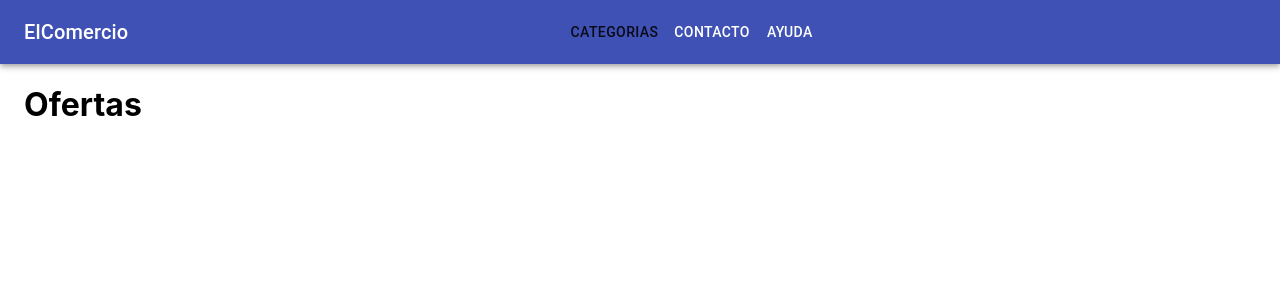
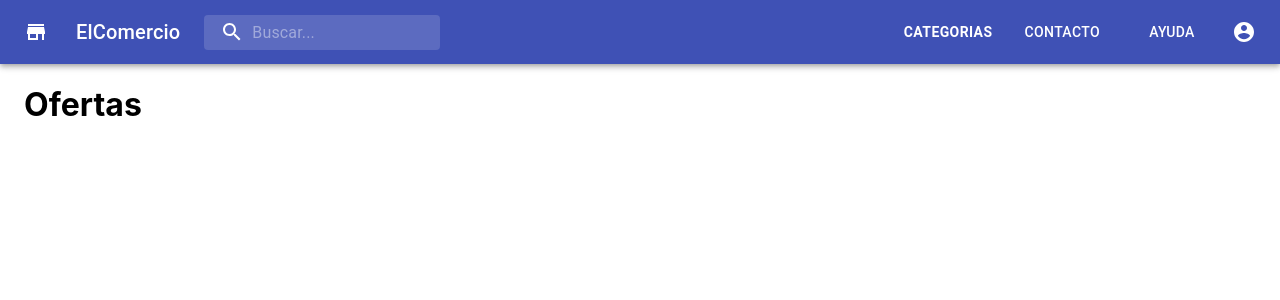
Before and after one commit to NicoFlecha/elcomercio, a React (Create React App) app: page / in a window 1280 px wide. Shown: the top 300 px of the page. Built offline with nearby package versions, Linux system fonts and the light colour scheme.

Commit message:
Mejora NavBar - Agrego Barra de Búsqueda

```diff
--- a/src/App.js
+++ b/src/App.js
@@ -1,6 +1,5 @@
 import { Container } from '@material-ui/core';
 import './App.css';
-import Header from './components/Header';
 import NavBar from './components/NavBar';
 
 const menuItems = [
--- a/src/components/Header.jsx
+++ /dev/null
@@ -1,186 +0,0 @@
-import {
-    AppBar,
-    Toolbar,
-    Typography,
-    makeStyles,
-    Button,
-    IconButton,
-    Drawer,
-    Link,
-    MenuItem,
-  } from "@material-ui/core";
-  import MenuIcon from "@material-ui/icons/Menu";
-  import React, { useState, useEffect } from "react";
-  import { Link as RouterLink, Router } from "react-router-dom";
-
-  const headersData = [
-    {
-      label: "Listings",
-      href: "/listings",
-    },
-    {
-      label: "Mentors",
-      href: "/mentors",
-    },
-    {
-      label: "My Account",
-      href: "/account",
-    },
-    {
-      label: "Log Out",
-      href: "/logout",
-    },
-  ];
-
-  const useStyles = makeStyles(() => ({
-    header: {
-      backgroundColor: "#400CCC",
-      paddingRight: "79px",
-      paddingLeft: "118px",
-      "@media (max-width: 900px)": {
-        paddingLeft: 0,
-      },
-    },
-    logo: {
-      fontFamily: "Work Sans, sans-serif",
-      fontWeight: 600,
-      color: "#FFFEFE",
-      textAlign: "left",
-    },
-    menuButton: {
-      fontFamily: "Open Sans, sans-serif",
-      fontWeight: 700,
-      size: "18px",
-      marginLeft: "38px",
-    },
-    toolbar: {
-      display: "flex",
-      justifyContent: "space-between",
-    },
-    drawerContainer: {
-      padding: "20px 30px",
-    },
-  }));
-
-  export default function Header() {
-    const { header, logo, menuButton, toolbar, drawerContainer } = useStyles();
-
-    const [state, setState] = useState({
-      mobileView: false,
-      drawerOpen: false,
-    });
-
-    const { mobileView, drawerOpen } = state;
-
-    useEffect(() => {
-      const setResponsiveness = () => {
-        return window.innerWidth < 900
-          ? setState((prevState) => ({ ...prevState, mobileView: true }))
-          : setState((prevState) => ({ ...prevState, mobileView: false }));
-      };
-
-      setResponsiveness();
-
-      window.addEventListener("resize", () => setResponsiveness());
-
-      return () => {
-        window.removeEventListener("resize", () => setResponsiveness());
-      };
-    }, []);
-
-    const displayDesktop = () => {
-      return (
-        <Toolbar className={toolbar}>
-          {femmecubatorLogo}
-          <div>{getMenuButtons()}</div>
-        </Toolbar>
-      );
-    };
-
-    const displayMobile = () => {
-      const handleDrawerOpen = () =>
-        setState((prevState) => ({ ...prevState, drawerOpen: true }));
-      const handleDrawerClose = () =>
-        setState((prevState) => ({ ...prevState, drawerOpen: false }));
-
-      return (
-        <Toolbar>
-          <IconButton
-            {...{
-              edge: "start",
-              color: "inherit",
-              "aria-label": "menu",
-              "aria-haspopup": "true",
-              onClick: handleDrawerOpen,
-            }}
-          >
-            <MenuIcon />
-          </IconButton>
-
-          <Drawer
-            {...{
-              anchor: "left",
-              open: drawerOpen,
-              onClose: handleDrawerClose,
-            }}
-          >
-            <div className={drawerContainer}>{getDrawerChoices()}</div>
-          </Drawer>
-
-          <div>{femmecubatorLogo}</div>
-        </Toolbar>
-      );
-    };
-
-    const getDrawerChoices = () => {
-      return headersData.map(({ label, href }) => {
-        return (
-            <Router>
-                <Link
-                    {...{
-                    component: RouterLink,
-                    to: href,
-                    color: "inherit",
-                    style: { textDecoration: "none" },
-                    key: label,
-                    }}
-                >
-                    <MenuItem>{label}</MenuItem>
-                </Link>
-            </Router>
-        );
-      });
-    };
-
-    const femmecubatorLogo = (
-      <Typography variant="h6" component="h1" className={logo}>
-        Femmecubator
-      </Typography>
-    );
-
-    const getMenuButtons = () => {
-      return headersData.map(({ label, href }) => {
-        return (
-          <Button
-            {...{
-              key: label,
-              color: "inherit",
-              to: href,
-              component: RouterLink,
-              className: menuButton,
-            }}
-          >
-            {label}
-          </Button>
-        );
-      });
-    };
-
-    return (
-      <header>
-        <AppBar className={header}>
-          {mobileView ? displayMobile() : displayDesktop()}
-        </AppBar>
-      </header>
-    );
-  }
--- a/src/components/MenuSimple.jsx
+++ b/src/components/MenuSimple.jsx
@@ -3,7 +3,7 @@
 import { makeStyles } from "@material-ui/styles";
 
 
-function MenuSimple (props) {
+function MenuSimple ({item}) {
 
     const [anchorEl, setAnchorEl] = React.useState(null);
     const handleClick = (event) => {
@@ -16,38 +16,46 @@
 
     const useStyles = makeStyles({
         colorMain: {
-            color: 'red'
+            color: 'white'
+        },
+        fontBold: {
+            fontWeight: 'bold',
+            color: 'inherit'
         }
     })
 
-    return (<>
-        <Button className={useStyles.colorMain} aria-controls="simple-menu" aria-haspopup="true" onClick={handleClick}>
-            {props.item.titulo}
+    const styles = useStyles();
+
+    return (
+        <>
+            <Button className={[styles.colorMain, styles.fontBold]} aria-controls="simple-menu" aria-haspopup="true" onClick={handleClick}>
+                {item.titulo}
             </Button>
             <Menu
                 id="simple-menu"
-            anchorOrigin={{
-                vertical: 'bottom',
-                horizontal: 'center',
-            }}
-            transformOrigin={{
-                vertical: 'top',
-                horizontal: 'center',
-              }}
+                // anchorOrigin={{
+                //     vertical: 'bottom',
+                //     horizontal: 'center',
+                // }}
+                // transformOrigin={{
+                //     vertical: 'top',
+                //     horizontal: 'center',
+                //   }}
                 anchorEl={anchorEl}
                 keepMounted
                 open={Boolean(anchorEl)}
                 onClose={handleClose}
             >
-        <>
+                <div>
                 {
-            props.item.elementos.map(elemento => {
+                    item.elementos.map(elemento => {
                         return <MenuItem onClick={handleClose}>{elemento.titulo}</MenuItem>
                     })
                 }
+                </div>
+            </Menu>
         </>
-        </Menu>
-    </>)
+    )
 }
 
 export default MenuSimple;
--- a/src/components/NavBar.jsx
+++ b/src/components/NavBar.jsx
@@ -1,48 +1,214 @@
-import { AppBar, Box, Button, Container, IconButton, Slide, Toolbar, Typography, useScrollTrigger } from "@material-ui/core";
+import React from 'react';
+import { alpha, makeStyles } from '@material-ui/core/styles';
+import { AppBar, Toolbar, IconButton, Typography, InputBase, Badge, MenuItem, Menu, Button } from '@material-ui/core';
+import { Store as StoreIcon, Search as SearchIcon, AccountCircle, More as MoreIcon} from "@material-ui/icons";
 import MenuSimple from './MenuSimple';
 
-const HideOnScroll = props => {
-    const { children, window } = props;
-    const trigger = useScrollTrigger({ target: window ? window() : undefined });
+const useStyles = makeStyles((theme) => ({
+  grow: {
+    flexGrow: 1,
+  },
+  menuButton: {
+    marginRight: theme.spacing(2),
+  },
+  title: {
+    display: 'none',
+    [theme.breakpoints.up('sm')]: {
+      display: 'block',
+    },
+  },
+  search: {
+    position: 'relative',
+    borderRadius: theme.shape.borderRadius,
+    backgroundColor: alpha(theme.palette.common.white, 0.15),
+    '&:hover': {
+      backgroundColor: alpha(theme.palette.common.white, 0.25),
+    },
+    marginRight: theme.spacing(2),
+    marginLeft: 0,
+    width: '100%',
+    [theme.breakpoints.up('sm')]: {
+      marginLeft: theme.spacing(3),
+      width: 'auto',
+    },
+  },
+  searchIcon: {
+    padding: theme.spacing(0, 2),
+    height: '100%',
+    position: 'absolute',
+    pointerEvents: 'none',
+    display: 'flex',
+    alignItems: 'center',
+    justifyContent: 'center',
+  },
+  inputRoot: {
+    color: 'inherit',
+  },
+  inputInput: {
+    padding: theme.spacing(1, 1, 1, 0),
+    // vertical padding + font size from searchIcon
+    paddingLeft: `calc(1em + ${theme.spacing(4)}px)`,
+    transition: theme.transitions.create('width'),
+    width: '100%',
+    [theme.breakpoints.up('md')]: {
+      width: '20ch',
+    },
+  },
+  sectionDesktop: {
+    display: 'none',
+    [theme.breakpoints.up('md')]: {
+      display: 'flex',
+    },
+  },
+  sectionMobile: {
+    display: 'flex',
+    [theme.breakpoints.up('md')]: {
+      display: 'none',
+    },
+  },
+}));
 
-    return (
-      <Slide appear={false} direction="down" in={!trigger}>
-        {children}
-      </Slide>
-    );
+const NavBar = (props) => {
+  const classes = useStyles();
+  const [anchorEl, setAnchorEl] = React.useState(null);
+  const [mobileMoreAnchorEl, setMobileMoreAnchorEl] = React.useState(null);
+
+  const isMenuOpen = Boolean(anchorEl);
+  const isMobileMenuOpen = Boolean(mobileMoreAnchorEl);
+
+  const handleProfileMenuOpen = (event) => {
+    setAnchorEl(event.currentTarget);
+  };
+
+  const handleMobileMenuClose = () => {
+    setMobileMoreAnchorEl(null);
+  };
+
+  const handleMenuClose = () => {
+    setAnchorEl(null);
+    handleMobileMenuClose();
+  };
+
+  const handleMobileMenuOpen = (event) => {
+    setMobileMoreAnchorEl(event.currentTarget);
+  };
+
+  const menuId = 'primary-search-account-menu';
+  const renderMenu = (
+    <Menu
+      anchorEl={anchorEl}
+      anchorOrigin={{ vertical: 'top', horizontal: 'right' }}
+      id={menuId}
+      keepMounted
+      transformOrigin={{ vertical: 'top', horizontal: 'right' }}
+      open={isMenuOpen}
+      onClose={handleMenuClose}
+    >
+      <MenuItem onClick={handleMenuClose}>Profile</MenuItem>
+      <MenuItem onClick={handleMenuClose}>My account</MenuItem>
+    </Menu>
+  );
+
+  const mobileMenuId = 'primary-search-account-menu-mobile';
+  const renderMobileMenu = (items = []) => (
+    <Menu
+      anchorEl={mobileMoreAnchorEl}
+      anchorOrigin={{ vertical: 'top', horizontal: 'right' }}
+      id={mobileMenuId}
+      keepMounted
+      transformOrigin={{ vertical: 'top', horizontal: 'right' }}
+      open={isMobileMenuOpen}
+      onClose={handleMobileMenuClose}
+    >
+        <MenuItems items={items} />
+        <MenuItem onClick={handleProfileMenuOpen}>
+            <IconButton
+                aria-label="account of current user"
+                aria-controls="primary-search-account-menu"
+                aria-haspopup="true"
+                color="inherit"
+            >
+                <AccountCircle />
+            </IconButton>
+            <p>Profile</p>
+        </MenuItem>
+    </Menu>
+  );
+
+const MenuItems = ({items}, mobile = false) => {
+    let menuItems = items.items.map(item => {
+        let menuItem;
+        switch (item.tipo) {
+            case 'dropdown':
+                menuItem = <MenuSimple item={item}></MenuSimple>
+            break;
+            default:
+                menuItem = <MenuItem><Button style={{color: mobile ? "inherit" : "white"}}>{item.titulo}</Button></MenuItem>
+        }
+        return menuItem;
+    })
+    return menuItems;
 }
 
-const NavBar = (props) => {
-
-    return (
-        <HideOnScroll {...props}>
-            <AppBar position="static">
-                <Container>
-                    <Toolbar style={{padding: 0}}>
-                        {/* <IconButton edge="start" color="inherit" aria-label="menu"></IconButton> */}
-                        <Typography variant="h6">
-                            ElComercio
-                        </Typography>
-                        <Box display="flex" flex-direction="row" justifyContent="center" width='100%'>
-                            {
-                                props.items.map(item => {
-                                    let itemMenu;
-                                    switch (item.tipo) {
-                                        case 'dropdown':
-                                            itemMenu = <MenuSimple item={item}></MenuSimple>;
-                                        break;
-                                        default:
-                                            itemMenu = <Button color="inherit" position="end">{item.titulo}</Button>;
-                                    }
-                                    return itemMenu;
-                                })
-                            }
-                        </Box>
-                    </Toolbar>
-                </Container>
-            </AppBar>
-        </HideOnScroll>
-    )
+  return (
+    <div className={classes.grow}>
+      <AppBar position="static">
+        <Toolbar>
+          <IconButton
+            edge="start"
+            className={classes.menuButton}
+            color="inherit"
+            aria-label="open drawer"
+          >
+            <StoreIcon />
+          </IconButton>
+          <Typography className={classes.title} variant="h6" noWrap>
+            ElComercio
+          </Typography>
+          <div className={classes.search}>
+            <div className={classes.searchIcon}>
+              <SearchIcon />
+            </div>
+            <InputBase
+              placeholder="Buscar..."
+              classes={{
+                root: classes.inputRoot,
+                input: classes.inputInput,
+              }}
+              inputProps={{ 'aria-label': 'search' }}
+            />
+          </div>
+          <div className={classes.grow} />
+          <div className={classes.sectionDesktop}>
+            <MenuItems items={props} />
+            <IconButton
+              edge="end"
+              aria-label="account of current user"
+              aria-controls={menuId}
+              aria-haspopup="true"
+              onClick={handleProfileMenuOpen}
+              color="inherit"
+            >
+              <AccountCircle />
+            </IconButton>
+          </div>
+          <div className={classes.sectionMobile}>
+            <IconButton
+              aria-label="show more"
+              aria-controls={mobileMenuId}
+              aria-haspopup="true"
+              onClick={handleMobileMenuOpen}
+              color="inherit"
+            >
+              <MoreIcon />
+            </IconButton>
+          </div>
+        </Toolbar>
+      </AppBar>
+      {renderMobileMenu(props)}
+      {renderMenu}
+    </div>
+  );
 }
 
 export default NavBar;
```
Also changed, not shown: 1 other file (tests, documents, lock files or other folders). Lines whose indentation alone changed are shown as unchanged.
